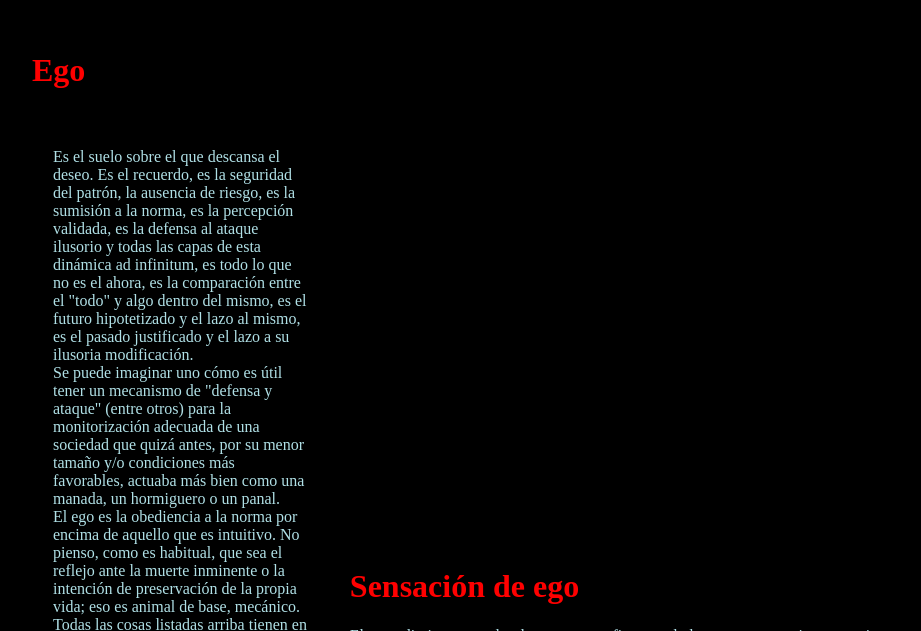
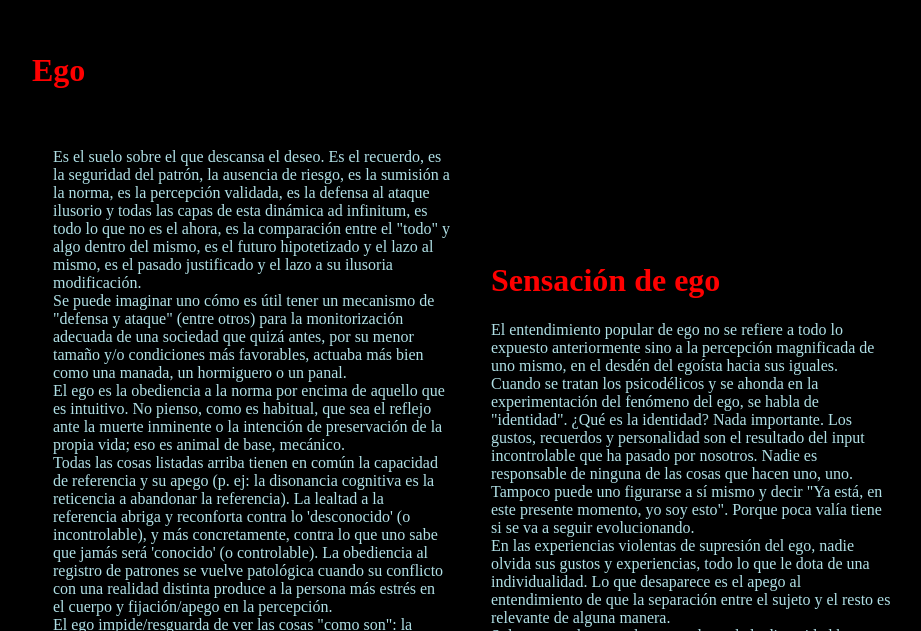
Before and after one commit to vesprad/vespre.lol, a plain HTML site: page ego.html in a window 1280 px wide. Shown: the part 169-800 px from the top of the page, without its empty margins (168-1089 px from the left). Drawn offline with Linux system fonts and the light colour scheme.

Commit message:
Update ego.html

```diff
--- a/ego.html
+++ b/ego.html
@@ -12,7 +12,7 @@
 <h1>Εgo</h1>
 <table>
   <tr>
-    <td><p>Es el suelo sobre el que descansa el deseo. Es el recuerdo, es la seguridad del patrón, la ausencia de riesgo, es la sumisión a la norma, es la percepción validada, es la defensa al ataque ilusorio y todas las capas de esta dinámica ad infinitum, es todo lo que no es el ahora, es la comparación entre el "todo" y algo dentro del mismo, es el futuro hipotetizado y el lazo al mismo, es el pasado justificado y el lazo a su ilusoria modificación.<br>
+    <td style="width:70%"><p>Es el suelo sobre el que descansa el deseo. Es el recuerdo, es la seguridad del patrón, la ausencia de riesgo, es la sumisión a la norma, es la percepción validada, es la defensa al ataque ilusorio y todas las capas de esta dinámica ad infinitum, es todo lo que no es el ahora, es la comparación entre el "todo" y algo dentro del mismo, es el futuro hipotetizado y el lazo al mismo, es el pasado justificado y el lazo a su ilusoria modificación.<br>
 
 Se puede imaginar uno cómo es útil tener un mecanismo de "defensa y ataque" (entre otros) para la monitorización adecuada de una sociedad que quizá antes, por su menor tamaño y/o condiciones más favorables, actuaba más bien como una manada, un hormiguero o un panal.<br>
 
```
